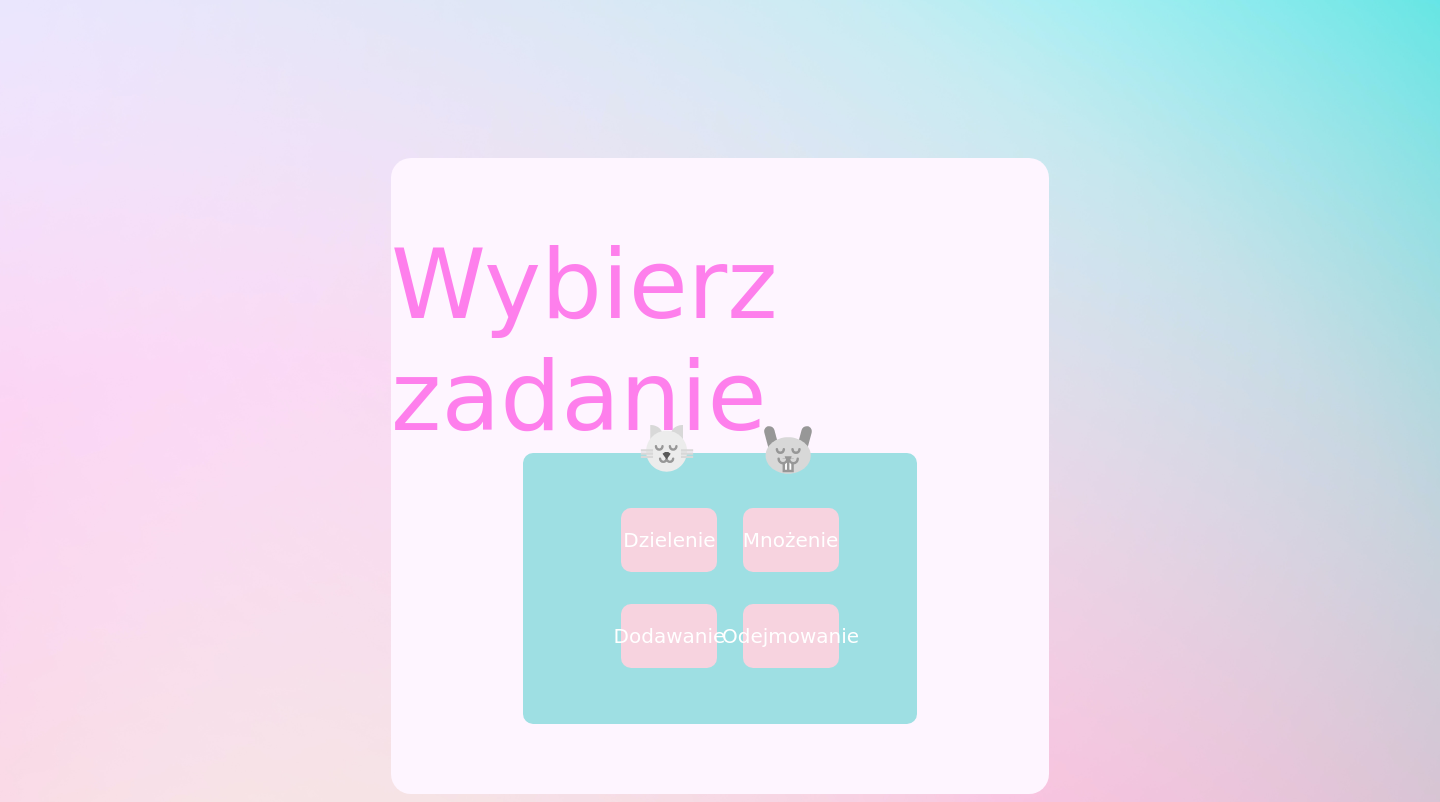
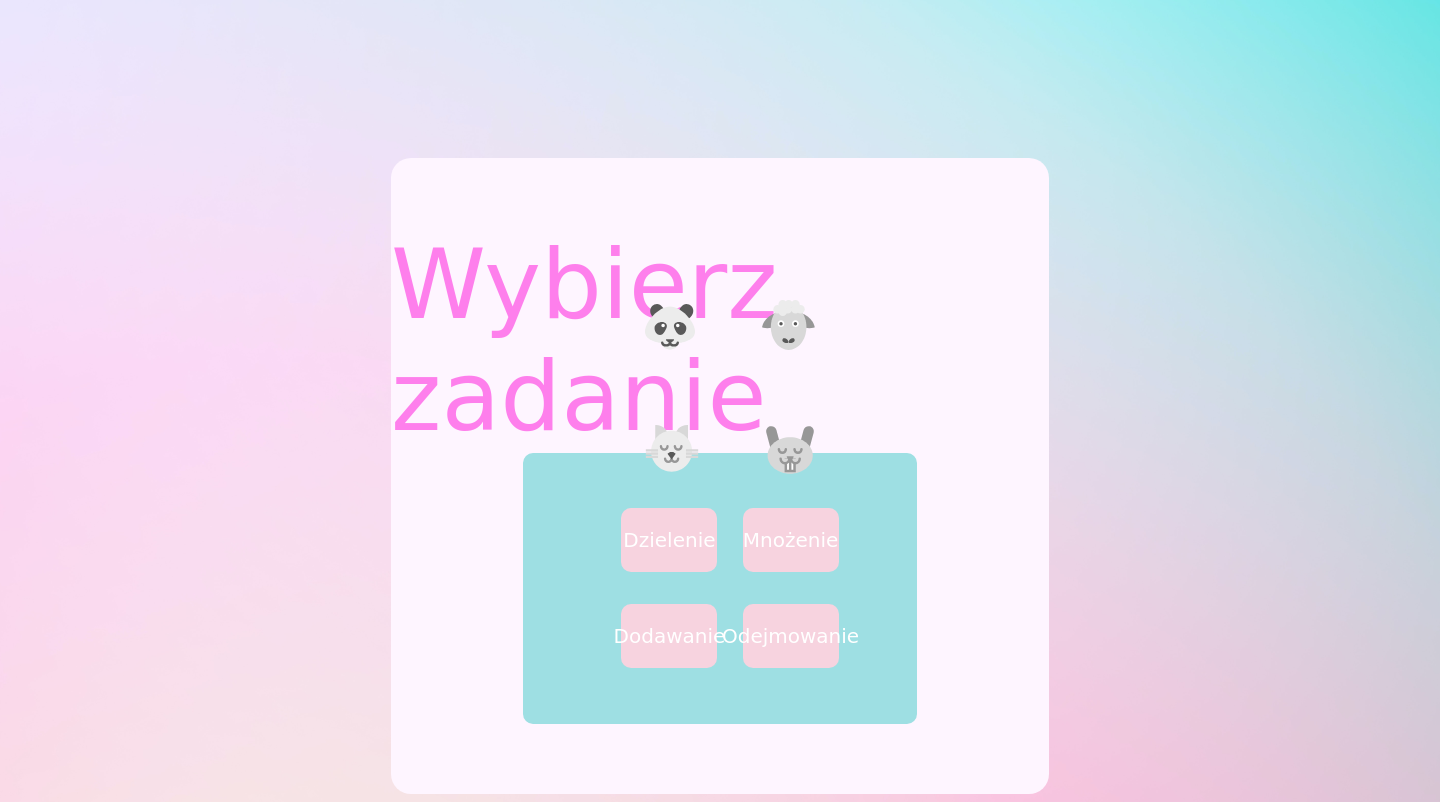
Before and after one commit to mateuszhermann/kpsw_kid_proj, an Electron app: page src/index.html in a window 1440 px wide. Drawn offline with Linux system fonts and the light colour scheme; a web font is replaced by a local one.

Commit message:
zmieniono:       src/index.css 	zmieniono:       src/index.html 	nowy plik:       "src/resources/\360\237\246\206 icon _panda_.svg" 	nowy plik:       "src/resources/\360\237\246\206 icon _sheep_.svg"

```diff
--- a/src/index.css
+++ b/src/index.css
@@ -64,10 +64,20 @@ a:hover{
 .cat{
   position: absolute;
   top: 425px;
-  left: 640px;
+  left: 645px;
 }
 .rubbit{
   position: absolute;
   top: 425px;
-  right: 627px;
+  right: 625px;
 }
+.panda{
+  position: absolute;
+  bottom: 450px;
+  left: 645px;
+}
+.sheep{
+  position: absolute;
+  bottom: 450px;
+  right: 625px;
+}
--- a/src/index.html
+++ b/src/index.html
@@ -19,8 +19,8 @@
         </ul></div>
         <div class="bottomMenu">
          <ul>
-          <a href="#">Dodawanie</a>
-          <a href="#">Odejmowanie</a>
+          <a href="#"><img src="./resources/🦆 icon _panda_.svg" alt="panda" class="panda"> Dodawanie</a>
+          <a href="#"><img src="./resources/🦆 icon _sheep_.svg" alt="sheep" class="sheep"> Odejmowanie</a>
          </ul>
         </div>
       </div>
```
Also changed, not shown: src/resources/🦆 icon _panda_.svg (added), src/resources/🦆 icon _sheep_.svg (added).
